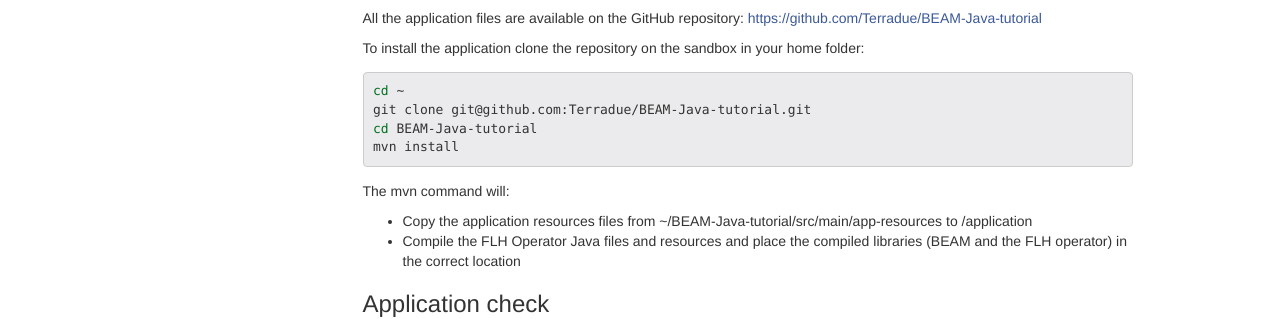
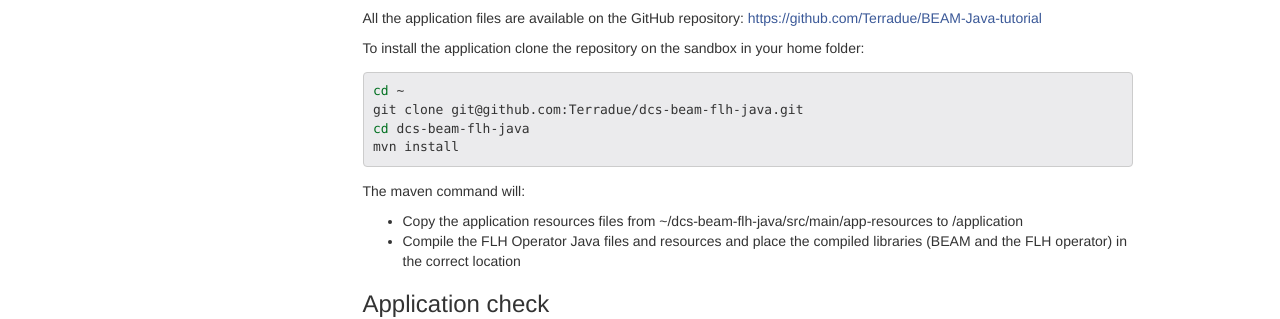
Before and after one commit to Terradue/doc-developer-sandbox, a Sphinx documentation site: the page built from source/field/ocean_color/lib_beam_flh/testing.rst, in a window 1280 px wide and 900 px high, scrolled down 1139 px. Shown: the part 158-477 px from the top of the window. Built offline with Sphinx 7.4.7, drawn with Linux system fonts in a browser that asks for light colours; pages that are not in the unit, such as notebooks, are missing from menus; some of the changed text lies outside the part shown.

Commit message:
Update testing.rst

```diff
--- a/source/field/ocean_color/lib_beam_flh/testing.rst
+++ b/source/field/ocean_color/lib_beam_flh/testing.rst
@@ -32,7 +32,7 @@
 The node_flh node
 ------------------------
 
-The first node of the DAG with the unique identifer set to *node_flh" instantiates the :doc:`flh-proc <node/flh-proc>` job template.
+The first node of the DAG with the unique identifer set to *node_flh* instantiates the :doc:`flh-proc <node/flh-proc>` job template.
 
 .. literalinclude:: src/application.xml
   :language: xml
@@ -83,13 +83,13 @@
 .. code-block:: bash
 
   cd ~
-  git clone git@github.com:Terradue/BEAM-Java-tutorial.git
-  cd BEAM-Java-tutorial
+  git clone git@github.com:Terradue/dcs-beam-flh-java.git
+  cd dcs-beam-flh-java
   mvn install
 
-The mvn command will:
+The maven command will:
 
-* Copy the application resources files from ~/BEAM-Java-tutorial/src/main/app-resources to /application
+* Copy the application resources files from ~/dcs-beam-flh-java/src/main/app-resources to /application
 * Compile the FLH Operator Java files and resources and place the compiled libraries (BEAM and the FLH operator) in the correct location
 
 Application check
@@ -113,7 +113,6 @@
 The application requires ESA BEAM Toolbox to compile and run.
 
 All dependencies are listed in the pom.xml and downloaded during the mvn install execution
-
 
 Simulating the application execution
 ^^^^^^^^^^^^^^^^^^^^^^^^^^^^^^^^^^^^
```
Also changed, not shown: other parts of source/field/ocean_color/lib_beam_flh/testing.rst (+4 -4 lines).
